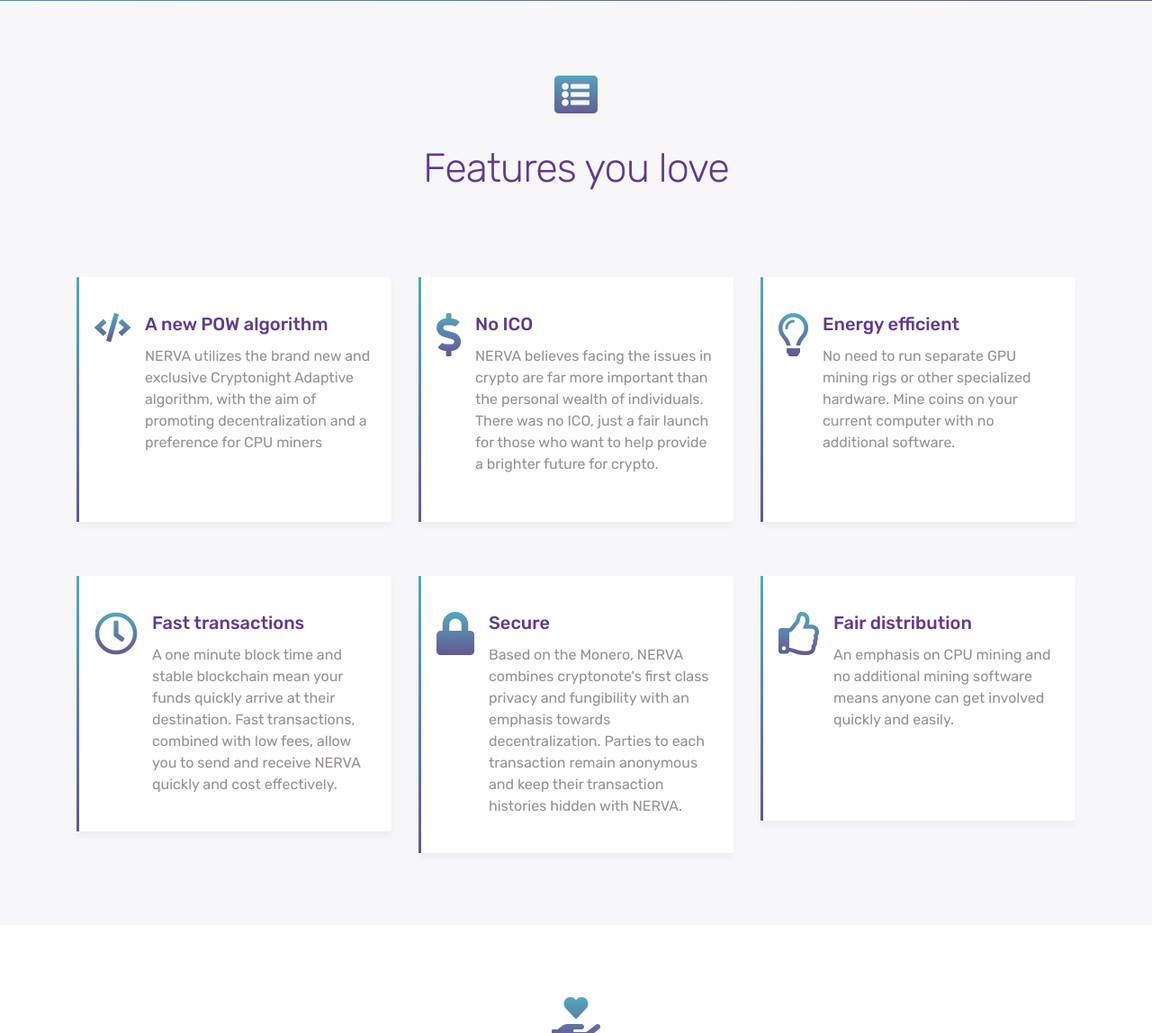
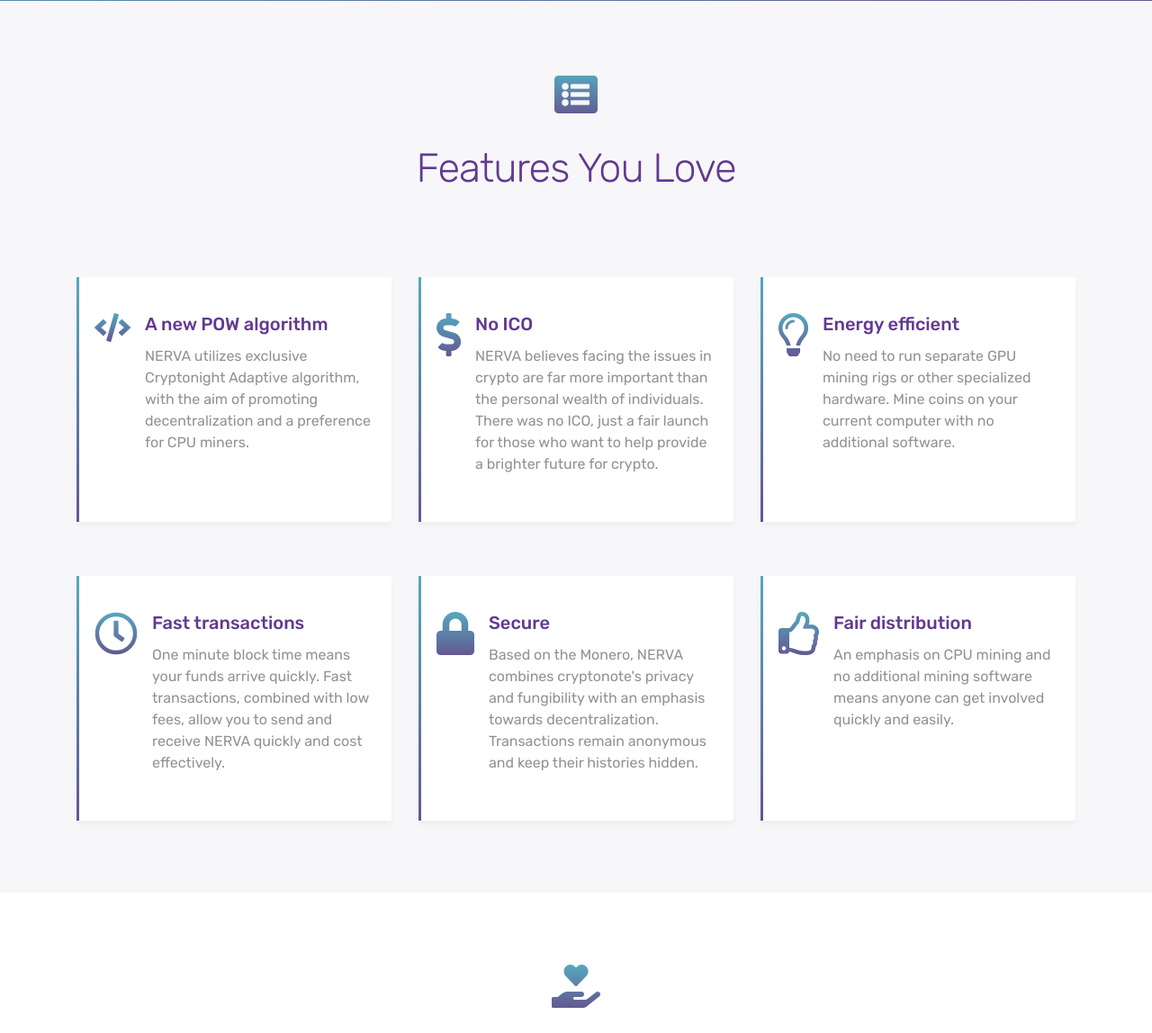
Before and after one commit to R0BC0D3R/nerva-website, a PHP site: page / in a window 1280 px wide. Shown: the part 667-1815 px from the top of the page at 90% size. Run offline with PHP 8.4, Linux system fonts and the light colour scheme; some libraries are stand-ins or nearby versions.

Commit message:
Change text, links and clean up.

```diff
--- a/css/style.css
+++ b/css/style.css
@@ -873,7 +873,7 @@ header {
   padding: 4em;
 }
 #nerva-roadmap-v2 .container-fluid .row:nth-child(even) {
-  background: ;
+  background: transparent;
 }
 .example-title {
   text-align: center;
--- a/index.php
+++ b/index.php
@@ -32,6 +32,7 @@
 
 <body data-spy="scroll" data-target="#navbar" data-offset="30">
 
+<!-- Navigation Begins -->
     <div class="nav-menu fixed-top">
         <div class="container">
             <div class="row">
@@ -55,8 +56,8 @@
                                 <li class="nav-item"> <a class="nav-link" href="#exchanges">TRADE</a> </li>
                                 <li class="nav-item"> <a class="nav-link" href="#mining">MINE</a> </li>
                                 <li class="nav-item"> <a class="nav-link" href="#paper-wallet">PAPER WALLET</a> </li>
-                                <li class="nav-item"> <a class="nav-link" href="https://docs.getnerva.org">WIKI</a> </li>
-                                <li class="nav-item"> <a class="nav-link" href="https://getnerva.org/explorer">EXPLORER</a> </li>
+                                <li class="nav-item"> <a class="nav-link" href="https://docs.nerva.one/">WIKI</a> </li>
+                                <li class="nav-item"> <a class="nav-link" href="https://explorer.nerva.tools/">EXPLORER</a> </li>
                                 <li class="nav-item nav-item-btn"><a href="#downloads" class="btn btn-outline-light my-3 my-sm-0 ml-lg-3">Downloads</a></li>
                             </ul>
                         </div>
@@ -65,7 +66,9 @@
             </div>
         </div>
     </div>
+<!-- Navigation Ends -->
 
+<!-- Home Begins -->
     <header class="bg-gradient" id="home">
         <div class="container mt-5">
             <div class="spacer-2x"></div>
@@ -78,11 +81,15 @@
                     <div>
                         <div class="spacer hidden-xs"></div>
                         <h1 class="page-intro">
-                            NERVA (XNV)<br>is an untraceable and secure cryptocurrency aiming to be GPU and ASIC
-                            resistant via the new Cryptonight Adaptive POW algorithm.
+                            NERVA (XNV) is a private and secure cryptocurrency that you can mine on your computer
                         </h1>
+                        <br>
+                        <p class="mb-4 white-text">
+                            It's GPU and ASIC resistant and stays true to Satoshi Nakamoto's vision of ONE-CPU-ONE-VOTE
+                        </p>
                         <p class="mb-4 white-text">NERVA offers true privacy and fungibility, is totally untraceable and
-                            unlinkable, with users and transfer amounts hidden from the public</p>
+                            unlinkable, with users and transfer amounts hidden from the public
+                        </p>
                     </div>
                 </div>
             </div>
@@ -91,14 +98,15 @@
             <div class="spacer-2x hidden-xs"></div>
         </div>
     </header>
+<!-- Home Begins -->
 
-
+<!-- Features Begin -->
     <div class="section light-bg" id="features">
         <div class="container">
             <div class="section-title">
                 <span class="fa fa-list-alt gradient-fill fa-3x"></span>
                 <div class="spacer"></div>
-                <h2>Features you love</h2>
+                <h2>Features You Love</h2>
                 <div class="spacer hidden-xs"></div>
             </div>
             <div class="row">
@@ -109,8 +117,9 @@
                                 <span class="fa fa-code fa-2x gradient-fill mr-3"></span>
                                 <div class="media-body">
                                     <h4 class="card-title">A new POW algorithm</h4>
-                                    <p class="card-text">NERVA utilizes the brand new and exclusive Cryptonight Adaptive
-                                        algorithm, with the aim of promoting decentralization and a preference for CPU miners</p>
+                                    <p class="card-text">NERVA utilizes exclusive Cryptonight Adaptive algorithm,
+                                        with the aim of promoting decentralization and a preference for CPU miners.
+                                    </p>
                                 </div>
                             </div>
                         </div>
@@ -126,7 +135,8 @@
                                     <p class="card-text">NERVA believes facing the issues in crypto are far more
                                         important than the personal wealth of individuals.
                                         There was no ICO, just a fair launch for those who want to help provide a
-                                        brighter future for crypto.</p>
+                                        brighter future for crypto.
+                                    </p>
                                 </div>
                             </div>
                         </div>
@@ -139,8 +149,9 @@
                                 <span class="far fa-lightbulb fa-3x gradient-fill mr-3"></span>
                                 <div class="media-body">
                                     <h4 class="card-title">Energy efficient</h4>
-                                    <p class="card-text">No need to run separate GPU mining rigs or other specialized
-                                        hardware. Mine coins on your current computer with no additional software.</p>
+                                    <p class="card-text">No need to run separate GPU mining rigs or other specialized hardware.
+                                        Mine coins on your current computer with no additional software.
+                                    </p>
                                 </div>
                             </div>
                         </div>
@@ -159,10 +170,9 @@
                                 <span class="far fa-clock fa-3x gradient-fill mr-3"></span>
                                 <div class="media-body">
                                     <h4 class="card-title">Fast transactions</h4>
-                                    <p class="card-text">A one minute block time and stable blockchain mean your funds
-                                        quickly arrive at their destination. Fast transactions,
-                                        combined with low fees, allow you to send and receive NERVA quickly and cost
-                                        effectively.</p>
+                                    <p class="card-text">One minute block time means your funds arrive quickly.
+                                        Fast transactions, combined with low fees, allow you to send and receive NERVA quickly and cost effectively.
+                                    </p>
                                 </div>
                             </div>
                         </div>
@@ -175,10 +185,10 @@
                                 <span class="fa fa-lock fa-3x gradient-fill mr-3"></span>
                                 <div class="media-body">
                                     <h4 class="card-title">Secure</h4>
-                                    <p class="card-text">Based on the Monero, NERVA combines cryptonote's first class
+                                    <p class="card-text">Based on the Monero, NERVA combines cryptonote's
                                         privacy and fungibility with an emphasis towards decentralization.
-                                        Parties to each transaction remain anonymous and keep their transaction
-                                        histories hidden with NERVA.</p>
+                                        Transactions remain anonymous and keep their histories hidden.
+                                    </p>
                                 </div>
                             </div>
                         </div>
@@ -200,8 +210,9 @@
             </div>
         </div>
     </div>
+<!-- Features End -->
 
-
+<!-- Mission Begins -->
     <div class="section" id="our-mission">
         <div class="container">
             <div class="section-title">
@@ -362,8 +373,9 @@
             </div>
         </div>
     </div>
+<!-- Mission Ends -->
 
-
+<!-- Node Map Begins -->
     <!--
     <div class="section light-bg" id="nerva-map">
         <div class="container">
@@ -380,7 +392,7 @@
 				 <div class="col-sm-12">
 					<div class="bs-example" data-example-id="responsive-embed-16by9-iframe-youtube">
 					  <div class="embed-responsive embed-responsive-16by9">
-						<iframe class="embed-responsive" src="https://map.getnerva.org/" allowfullscreen=""></iframe>
+						<iframe class="embed-responsive" src="https://map.nerva.one/" allowfullscreen=""></iframe>
 					  </div>
 					</div>
 				</div>
@@ -389,15 +401,16 @@
 		</div>
     </div>
     -->
+<!-- Node Map Ends -->
 
-
+<!-- Satoshi Whitepaper Begins -->
 	<div class="section light-bg" id="satoshi-wp">
         <div class="container">
 			<div class="section-title">
 				<div class="spacer"></div>
-				<h2>Satoshi Whitepaper</h2>
+				<h2>Satoshi Nakamoto's Whitepaper</h2>
 				<p>
-					According to the Satoshi whitepaper, bitcoin was supposed to be mined by CPUs only.
+					According to the Satoshi's whitepaper, bitcoin was supposed to be mined by CPUs. Nerva is trying to stay true to that vision by being pool resistant.
 				</p>
 			</div>
 			<div class="row">
@@ -408,15 +421,15 @@
 			</div>
 	    </div>
     </div>
+<!-- Satoshi Whitepaper Ends -->
 
-
+<!-- Roadmap Begins -->
 	<div class="section" id="nerva-roadmap-v2">
 		<div class="container">
 			<div class="section-title">
 				<span class="fa fa-road gradient-fill fa-3x"></span>
 				<div class="spacer"></div>
 				<h2>Nerva (XNV) Roadmap</h2>
-				<p>11/2021</p>
 			</div>
 			<div class="spacer visible-xs"></div>
 
@@ -424,14 +437,11 @@
 
 				<div class="col-md-8 d-flex align-items-center">
 					<ul class="timeline timeline-split">
-						<li class="timeline-item">
-							<div class="timeline-info">
-								<span>Q4 / 2021</span>
-							</div>
+                        <li class="timeline-item period">
+							<div class="timeline-info"></div>
 							<div class="timeline-marker"></div>
 							<div class="timeline-content">
-								<p class="timeline-title">XNV Treasury Buybacks</h3>
-								<p>Continue the XNV Treasury buyback via Tradeogre. Currently 26 914 Coins in the Treasury Wallet.</p>
+								<h2 class="timeline-title">2021</h2>
 							</div>
 						</li>
 						<li class="timeline-item">
@@ -440,8 +450,8 @@
 							</div>
 							<div class="timeline-marker"></div>
 							<div class="timeline-content">
-								<p class="timeline-title">Bitbucket to Github</h3>
-								<p>Migrate the Nerva Bitbucket Repository to Github making it accessible to more developers.</p>
+								<p class="timeline-title">XNV Treasury Buybacks</h3>
+								<p>Continue the XNV Treasury buyback via Tradeogre. 26914 Coins are currently in the Treasury Wallet.</p>
 							</div>
 						</li>
 						<li class="timeline-item">
@@ -450,11 +460,21 @@
 							</div>
 							<div class="timeline-marker"></div>
 							<div class="timeline-content">
-								<p class="timeline-title">Mobile Wallet for Android and iOS</h3>
-								<p>Provide a Nerva Mobile Wallet (NMW) to facilitate transactions and provide secure storage.</p>
+								<p class="timeline-title">Bitbucket to Github Migration</h3>
+								<p>Migrate the Nerva Bitbucket repository to Github making it accessible to more developers.</p>
 							</div>
 						</li>
-						<li class="timeline-item period">
+                        <li class="timeline-item">
+							<div class="timeline-info">
+								<span>Q4 / 2021</span>
+							</div>
+							<div class="timeline-marker"></div>
+							<div class="timeline-content">
+								<p class="timeline-title">Rebrand to a New Domain</h3>
+								<p>Set up Nerva services on nerva.one domain, release new version of Nerva software and update outside links.</p>
+							</div>
+						</li>
+                        <li class="timeline-item period">
 							<div class="timeline-info"></div>
 							<div class="timeline-marker"></div>
 							<div class="timeline-content">
@@ -467,6 +487,23 @@
 							</div>
 							<div class="timeline-marker"></div>
 							<div class="timeline-content">
+								<p class="timeline-title">Mobile Wallet for Android and iOS</h3>
+								<p>Provide a Nerva Mobile Wallet (NMW) to facilitate transactions and provide secure storage.</p>
+							</div>
+						</li>
+                        <li class="timeline-item period">
+							<div class="timeline-info"></div>
+							<div class="timeline-marker"></div>
+							<div class="timeline-content">
+								<h2 class="timeline-title">Possible Future Projects</h2>
+							</div>
+						</li>
+						<li class="timeline-item">
+							<div class="timeline-info">
+								<span>No Date</span>
+							</div>
+							<div class="timeline-marker"></div>
+							<div class="timeline-content">
 								<p class="timeline-title">DEX Integration (Uniswap & Co)</h3>
 								<p>Buy and sell XNV as a wrapped ERC-20 token via a decentralized exchange without KYC. (Know Your Customer)
 								<!-- Wrap Nerva into an erc-20 token, but then also provide the ability to atomic swap the wrapped Nerva between eth compatible chains. -->
@@ -475,12 +512,12 @@
 						</li>
 						<li class="timeline-item">
 							<div class="timeline-info">
-								<span>Q1 / 2022</span>
+								<span>No Date</span>
 							</div>
 							<div class="timeline-marker"></div>
 							<div class="timeline-content">
 								<p class="timeline-title">1 Click CPU Miner</h3>
-								<p>A one click solo miner to spread fullnodes even more and to make mining easier for new users.</p>
+								<p>A one click solo miner to spread full nodes even more and to make mining easier for new users.</p>
 							</div>
 						</li>
 					</ul>
@@ -491,16 +528,12 @@
 				</div>
 
 			</div>
-
-			<!-- <div class="time-bottom centered">
-				© GETNERVA.ORG
-			</div> -->
-
 		</div>
 	</div>
+<!-- Roadmap Ends -->
 
-
-    <div class="section light-bg" id="exchanges">
+<!-- Exchanges Begin -->
+    <div class="section light-bg align-items-center" id="exchanges">
         <div class="container">
             <div class="spacer-2x hidden-xs"></div>
             <div class="section-title">
@@ -508,7 +541,7 @@
                 <div class="spacer"></div>
                 <h2>Exchanges</h2>
             </div>
-            <div class="row">
+            <div class="row justify-content-center">
 
                 <!-- <div class="col-12 col-lg-4">
                     <div class="card exchanges">
@@ -544,6 +577,7 @@
                     </div>
                 </div>
 
+                <!--
 				<div class="col-12 col-lg-4">
 					<div class="card exchanges">
 						<div class="card-body">
@@ -559,7 +593,9 @@
 						</div>
 					</div>
 				</div>
+                -->
 
+                <!--
 				<div class="col-12 col-lg-4">
 					<div class="card exchanges">
 						<div class="card-body">
@@ -575,15 +611,16 @@
 						</div>
 					</div>
 				</div>
-
+                -->
             </div>
 
             <div class="spacer hidden-xs"></div>
 
         </div>
     </div>
+<!-- Exchanges End -->
 
-
+<!-- Mining Begins -->
     <div class="section" id="mining">
         <div class="container">
             <div class="spacer-2x hidden-xs"></div>
@@ -605,8 +642,9 @@
             <div class="spacer-2x hidden-xs"></div>
         </div>
     </div>
+<!-- Mining Ends -->
 
-
+<!-- Downloads Begin -->
     <div class="section light-bg" id="downloads">
         <div class="container">
             <div class="section-title">
@@ -693,7 +731,7 @@
                                     <h4 class="card-title">Source Code</h4>
                                     <p class="card-text">Nerva related repositories</p>
                                     <p><a class="btn btn-primary" href="https://bitbucket.org/nerva-xnv/"><span class="fab fa-bitbucket"></span> &nbsp; BitBucket</a></p>
-                                    <p><a class="btn btn-primary" href="https://github.com/angrywasp/nerva/"><span class="fab fa-github"></span> &nbsp; Github (Mirror)</a></p>
+                                    <p><a class="btn btn-primary" href="https://github.com/nerva-project"><span class="fab fa-github"></span> &nbsp; Github Repositories</a></p>
                                 </div>
                             </div>
                         </div>
@@ -716,8 +754,9 @@
             </div>
         </div>
     </div>
+<!-- Downloads End -->
 
-
+<!-- Paper Wallet Begins -->
     <div class="section" id="paper-wallet">
         <div class="container">
             <div class="spacer-2x hidden-xs"></div>
@@ -741,8 +780,9 @@
             <div id="paperwallet_result"></div>
         </div>
     </div>
+<!-- Paper Wallet Ends -->
 
-
+<!-- Reviews Begin -->
     <div class="section light-bg" id="reviews">
         <div class="container">
             <div class="section-title">
@@ -753,80 +793,37 @@
         <iframe src="https://revain.org/widget-v2/review-carousel?companyType=Project&companySlug=nerva&consumer=https%3A%2F%2Fgetnerva.org&contentLines=4&elevationLevel=2&writeReviewAt=3&sortBy=recent&perPage=6&bg=neutral.0&reviewLocale=en&ratingProgressFill=%23eb9c35&blockchainLinkColor=%231f89e5&showMoreLinkColor=%231f89e5&dataSource=null&locale=en&theme=default" width="100%" height="400" style="border: none; display: block"></iframe>
         </div>
     </div>
+<!-- Reviews End -->
 
-
-    <!--<div class="section light-bg" id="faq">
-        <div class="container">
-            <div class="section-title">
-                <span class="fa fa-info gradient-fill fa-3x"></span>
-                <div class="spacer"></div>
-                <h2>FAQ</h2>
-            </div>
-
-            <div class="row pt-4">
-                <div class="col-md-6">
-                    <h4 class="mb-3">What's with the name?</h4>
-                    <p class="light-font mb-5">NERVA stands for Nuclear Engine for Rocket Vehicle Application. It was a
-                        part of a wider research project conducted by NASA in the 1950's and 60's to produce a nuclear
-                        powered rocket engine to power manned missions beyond the moon. NERVA never flew. Those vaguely
-                        familiar with crypto will see the irony in this.</p>
-                    <h4 class="mb-3">Is there a pre-mine?</h4>
-                    <p class="light-font mb-5">Yes. 180,000 coins were pre-mined for this project. This equates to
-                        approximately 0.97% of the total supply. This is to finance the infrastructure to run the
-                        network for the years to come.</p>
-                    <h4 class="mb-3">What's the max supply?</h4>
-                    <p class="light-font mb-5">There will be around 18.5 million coins issued before "tail emission"
-                        occurs, which is a small 1% annual inflation to keep miners incentivized, replace lost coins and
-                        provide future liquidity.</p>
-
-                </div>
-                <div class="col-md-6">
-                    <h4 class="mb-3">What pools are out there?</h4>
-                    <p class="light-font mb-5">Short answer, None. NERVA is intended to be a solo mined, with CPU only.
-                    </p>
-                    <h4 class="mb-3">What about GPU mining?</h4>
-                    <p class="light-font mb-5">Please read <a class="" href="#our-mission">our statement above</a>
-                        regarding the motivation for this coin.</p>
-                    <h4 class="mb-3">Where's your whitepaper?</h4>
-                    <p class="light-font mb-5">As this is a Monero fork, its basis are the
-                        <a class="colored" href="https://cryptonote.org/whitepaper.pdf">CryptoNote</a> and
-                        <a class="colored" href="https://lab.getmonero.org/pubs/MRL-0005.pdf">RingCT</a> protocols. A
-                        whitepaper regarding the Cryptonight Adaptive algorithm is in the works and will be published in
-                        due course.
-                    </p>
-                </div>
-            </div>
-        </div>
-    </div>-->
-
-
+<!-- Social Networks Begin -->
 	<div class="section" id="stay-tuned">
         <div class="container">
             <div class="spacer"></div>
             <div class="section-title">
-                <h2>Follow us and stay tuned</h2>
+                <h2>Social Networks</h2>
             </div>
             <div class="row">
                 <div class="social-channels testimonials-single">
 					<p>The most active channel (including Support):<br />
 						<a href="https://discord.gg/jsdbEns" class="fab fa-discord fa-2x box-icon gradient-fill"></a>
 					</p>
-					<p>Other channels to stay tuned:<br />
+					<p>Other channels to follow:<br />
 						<a href="http://twitter.com/NervaCurrency" class="fab fa-twitter fa-2x box-icon gradient-fill"></a>
 						<a href="https://www.reddit.com/r/Nerva/" class="fab fa-reddit fa-2x box-icon gradient-fill"></a>
 						<a href="https://t.me/NervaXNV" class="fab fa-telegram fa-2x box-icon gradient-fill"></a>
-						<a href="https://bitbucket.org/nerva-xnv" class="fab fa-bitbucket fa-2x box-icon gradient-fill"></a>
+						<a href="https://github.com/nerva-project" class="fab fa-github fa-2x box-icon gradient-fill"></a>
 					</p>
                 </div>
             </div>
         </div>
     </div>
+<!-- Social Networks End -->
 
-
+<!-- FAQ Begins -->
 	<div class="section light-bg" id="faq">
         <div class="container">
             <div class="section-title">
-                <h2>FAQ - Frequently asked questions</h2>
+                <h2>FAQ - Frequently Asked Questions</h2>
             </div>
 
 			<div class="accordion_one">
@@ -839,7 +836,7 @@
 							<div class="panel-body">
 
 								<div class="text-accordion">
-									<p>Please refer to the documentation: <a href="https://docs.getnerva.org/">Nerva Wiki</a> </p>
+									<p>Please refer to the documentation: <a href="https://docs.nerva.one/">Nerva Wiki</a> </p>
 								</div>
 							</div>
 						</div>
@@ -854,7 +851,7 @@
 
 								<div class="text-accordion">
 									<p>
-									To check a paper wallets balance you have to restore the wallet: <a href="https://docs.getnerva.org/guides/cli/#restoring-a-wallet">Restoring a wallet</a>
+									To check a paper wallets balance you have to restore the wallet: <a href="https://docs.nerva.one/guides/cli/#restoring-a-wallet">Restoring a wallet</a>
 									<br />
 									There is no way to check a balance offline because nerva is a privacy coin.
 									</p>
@@ -951,14 +948,15 @@
 			</div>
         </div>
     </div>
-
+<!-- FAQ Ends -->
 
     <footer class="my-5 text-center">
         <small>
             <div class="spacer"></div>
-            <p>© COPYRIGHT <a href="http://www.getnerva.org/">NERVA</a></p>
+            <p>© COPYRIGHT <a href="https://nerva.one/">NERVA</a></p>
         </small>
     </footer>
+
 
     <!-- jQuery and Bootstrap -->
     <script src="js/jquery-3.2.1.min.js"></script>
--- a/version.php
+++ b/version.php
@@ -13,6 +13,6 @@ define('LINUX_GUI_LINK', 'https://bitbucket.org/nerva-xnv/gui/downloads/nerva-gu
 define('WINDOWS_GUI_LINK', 'https://bitbucket.org/nerva-xnv/gui/downloads/nerva-gui-v0.2.10.0_win-x64.zip');
 define('MAC_GUI_LINK', 'https://bitbucket.org/nerva-xnv/gui/downloads/nerva-gui-v0.2.10.0_osx-x64.zip');
 
-define('LEDGER_LINK', 'https://getnerva.org/#');
+define('LEDGER_LINK', 'https://nerva.one/#');
 define('QUICKSYNC_LINK', 'https://bitbucket.org/nerva-xnv/nerva/downloads/quicksync.raw');
 ?>
```
Also changed, not shown: crowdgift/index.php (+5 -5 lines).
